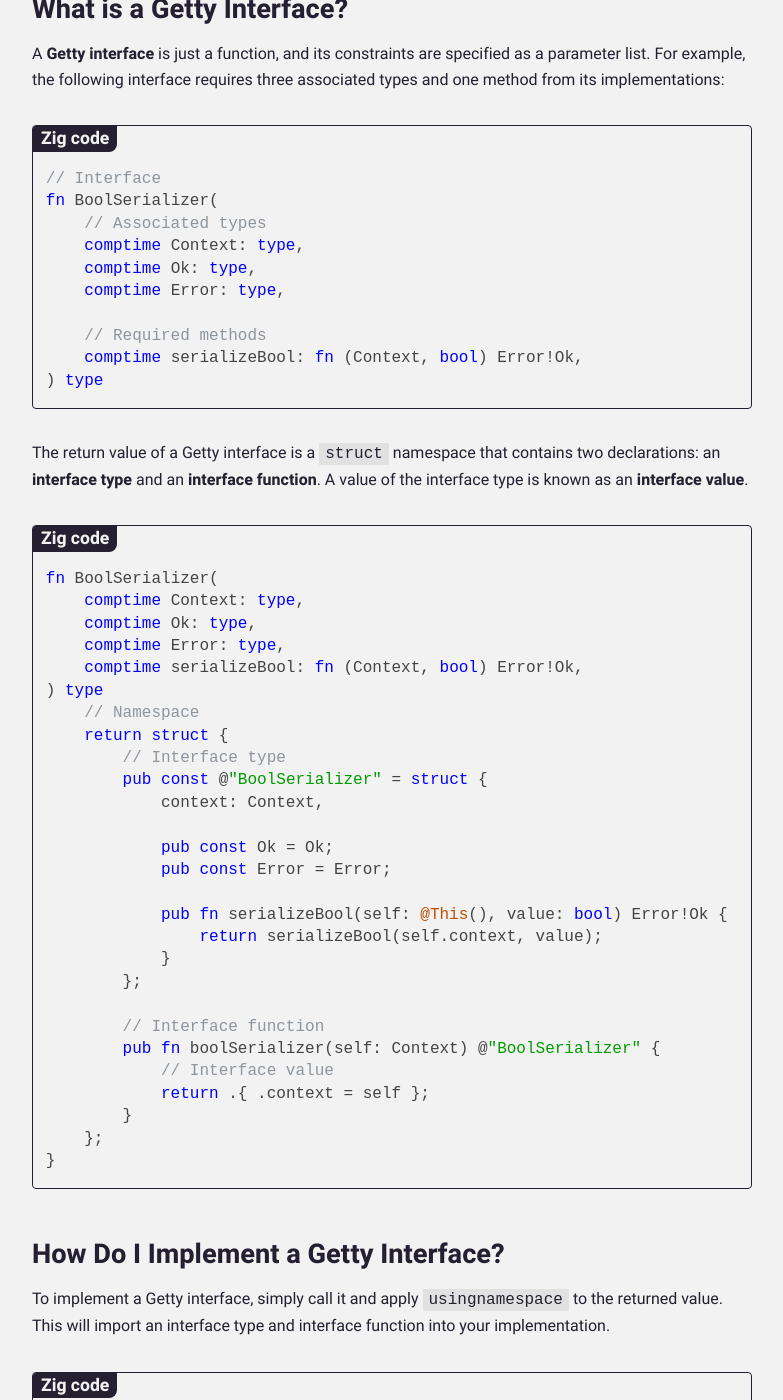
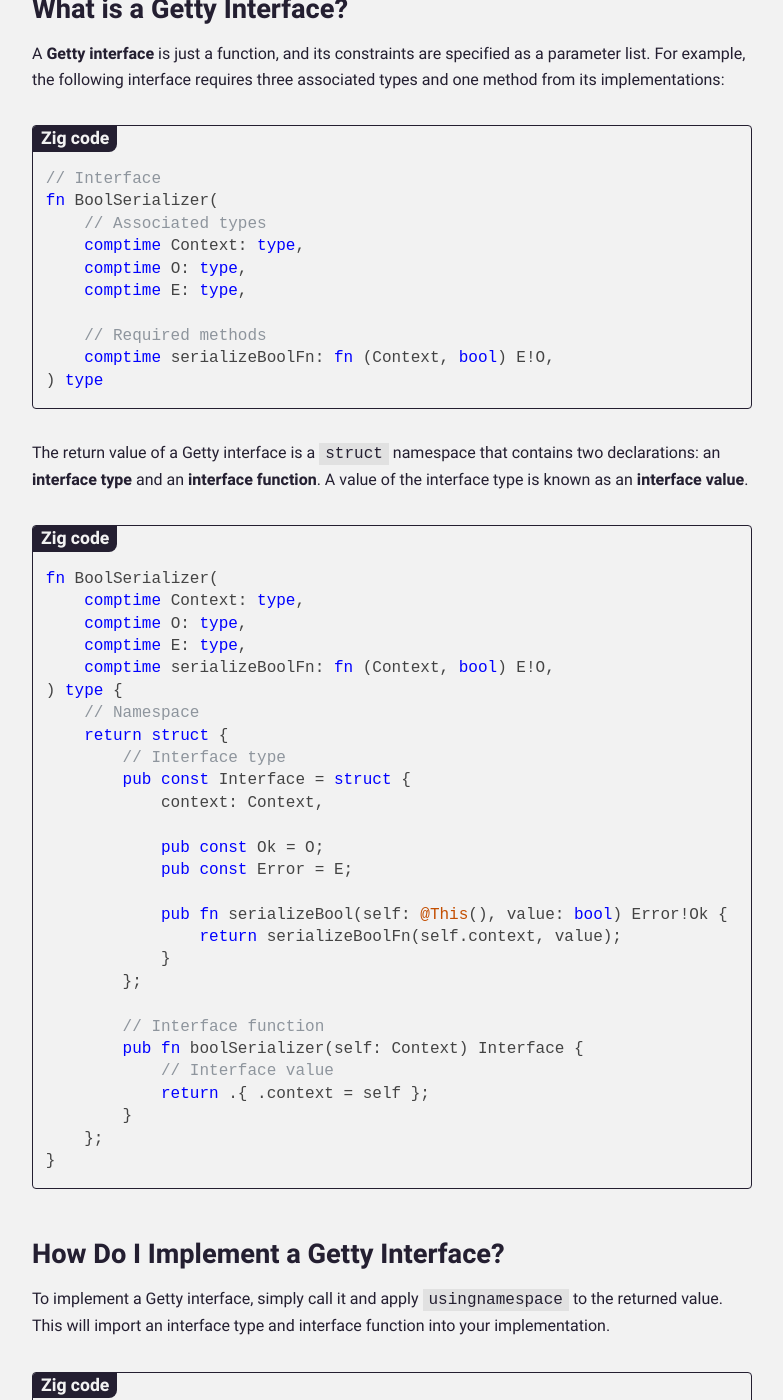
Before and after one commit to getty-zig/getty.so, a Jekyll site: the page built from pages/guide/interfaces.md, in a window 1280 px wide and 1400 px high, scrolled down 432 px. Shown: the whole window, without its empty margins (248-1031 px from the left). Built offline with Jekyll 4.4.1, drawn with Linux system fonts in a browser that asks for light colours; some of the changed text lies outside the part shown.

Commit message:
guide: Update interfaces

```diff
--- a/pages/guide/interfaces.md
+++ b/pages/guide/interfaces.md
@@ -21,11 +21,11 @@ A __Getty interface__ is just a function, and its constraints are specified as a
 fn BoolSerializer(
     // Associated types
     comptime Context: type,
-    comptime Ok: type,
-    comptime Error: type,
+    comptime O: type,
+    comptime E: type,
 
     // Required methods
-    comptime serializeBool: fn (Context, bool) Error!Ok,
+    comptime serializeBoolFn: fn (Context, bool) E!O,
 ) type
 {% endhighlight %}
 {% endlabel %}
@@ -36,26 +36,26 @@ The return value of a Getty interface is a `struct` namespace that contains two
 {% highlight zig %}
 fn BoolSerializer(
     comptime Context: type,
-    comptime Ok: type,
-    comptime Error: type,
-    comptime serializeBool: fn (Context, bool) Error!Ok,
-) type
+    comptime O: type,
+    comptime E: type,
+    comptime serializeBoolFn: fn (Context, bool) E!O,
+) type {
     // Namespace
     return struct {
         // Interface type
-        pub const @"BoolSerializer" = struct {
+        pub const Interface = struct {
             context: Context,
 
-            pub const Ok = Ok;
-            pub const Error = Error;
+            pub const Ok = O;
+            pub const Error = E;
 
             pub fn serializeBool(self: @This(), value: bool) Error!Ok {
-                return serializeBool(self.context, value);
+                return serializeBoolFn(self.context, value);
             }
         };
 
         // Interface function
-        pub fn boolSerializer(self: Context) @"BoolSerializer" {
+        pub fn boolSerializer(self: Context) Interface {
             // Interface value
             return .{ .context = self };
         }
@@ -73,7 +73,6 @@ To implement a Getty interface, simply call it and apply `usingnamespace` to the
 const std = @import("std");
 
 const UselessSerializer = struct {
-    // Implements BoolSerializer for UselessSerializer.
     usingnamespace BoolSerializer(
         @This(),
         void,
@@ -83,7 +82,6 @@ const UselessSerializer = struct {
 };
 
 const OppositeSerializer = struct {
-    // Implements BoolSerializer for OppositeSerializer.
     usingnamespace BoolSerializer(
         @This(),
         Ok,
```
Also changed, not shown: other parts of pages/guide/interfaces.md (+1 -1 lines).
